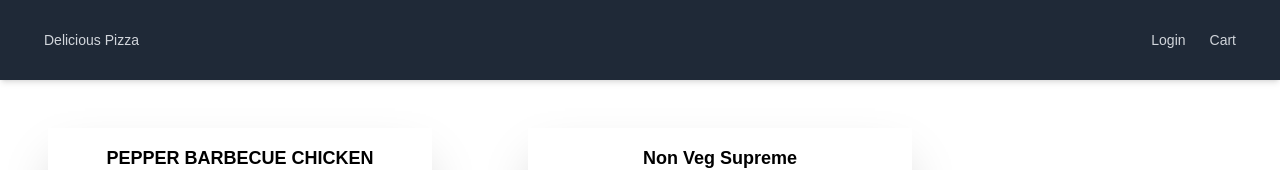
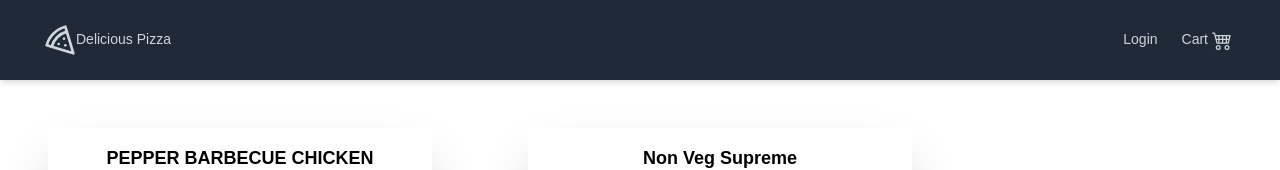
Before and after one commit to AmanSharma4419/pizza_delivery_client, a React (Create React App) app: page / in a window 1280 px wide. Shown: the top 170 px of the page. Built offline with nearby package versions, Linux system fonts and the light colour scheme.

Commit message:
added the icons to nav bar

```diff
--- a/package.json
+++ b/package.json
@@ -8,6 +8,7 @@
     "@testing-library/user-event": "^13.5.0",
     "react": "^18.2.0",
     "react-dom": "^18.2.0",
+    "react-icons": "^4.9.0",
     "react-responsive-modal": "^6.4.1",
     "react-scripts": "5.0.1",
     "reactjs-popup": "^2.0.5",
--- a/src/components/Navbar.js
+++ b/src/components/Navbar.js
@@ -1,6 +1,7 @@
 /* eslint-disable jsx-a11y/anchor-is-valid */
 import React from "react";
-
+import { LuPizza } from "react-icons/lu";
+import { BsCart4 } from "react-icons/bs";
 const NavBar = () => {
   return (
     <nav className="bg-gray-800 shadow-md">
@@ -8,8 +9,9 @@ const NavBar = () => {
         <div className="flex items-center justify-between h-20">
           <a
             href="#"
-            className="text-gray-300 hover:bg-gray-700 hover:text-white px-3 py-2 rounded-md text-sm font-medium"
+            className="text-gray-300  hover:bg-gray-700 hover:text-white px-3 py-2 rounded-md text-sm font-medium"
           >
+            <LuPizza className="inline-block w-8 h-8" />
             Delicious Pizza
           </a>
           <div>
@@ -24,6 +26,7 @@ const NavBar = () => {
               className="text-gray-300 hover:bg-gray-700 hover:text-white px-3 py-2 rounded-md text-sm font-medium"
             >
               Cart
+              <BsCart4 className="inline-block h-7 w-7 px-1" />
             </a>
           </div>
         </div>
--- a/src/components/Pizza.js
+++ b/src/components/Pizza.js
@@ -1,5 +1,6 @@
 import React, { useState } from "react";
 import Modal from "./Modal";
+
 const Pizza = ({ pizza }) => {
   const [varient, setVarient] = useState("small");
   const [quantity, setQuantity] = useState(1);
```
Also changed, not shown: 1 other file (tests, documents, lock files or other folders).
